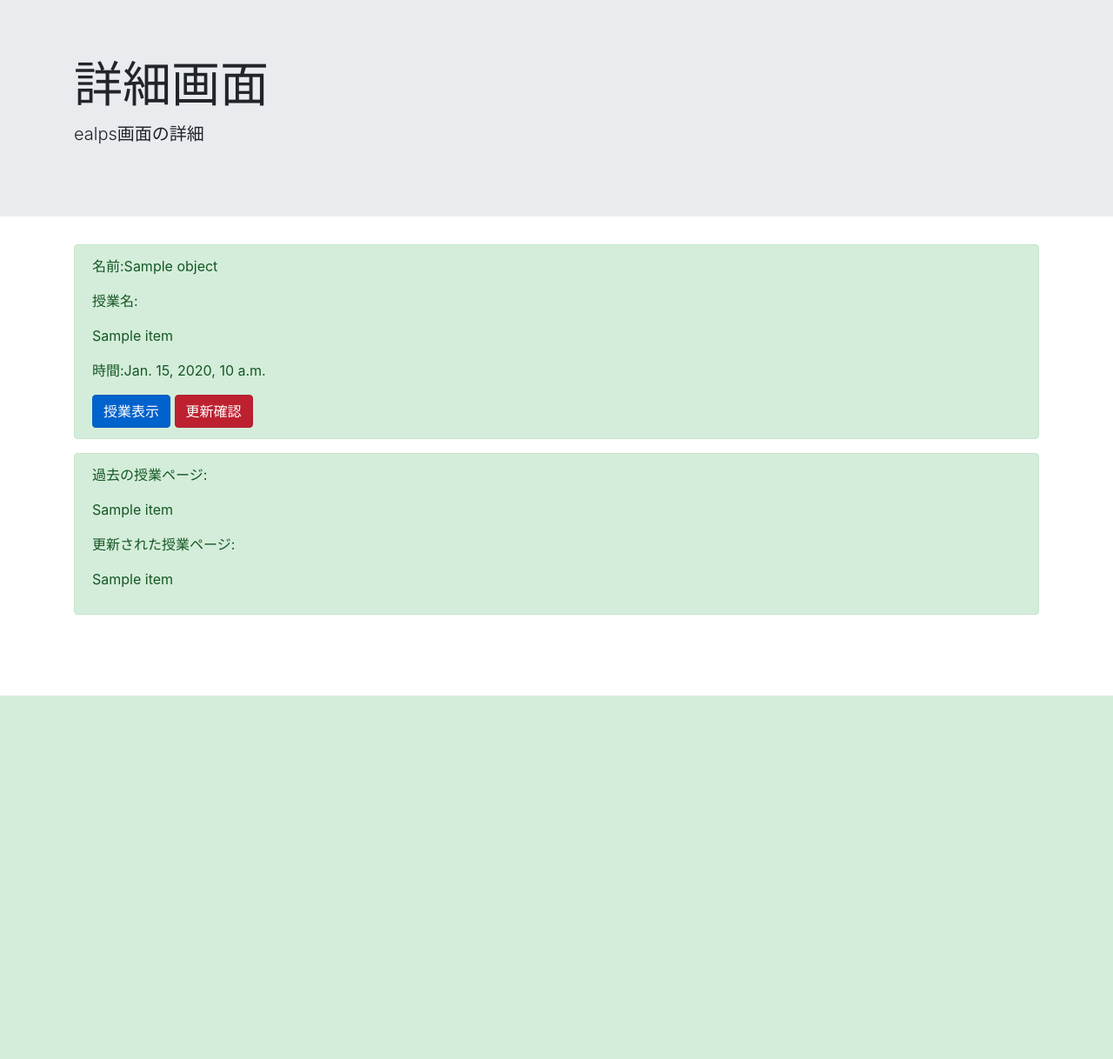
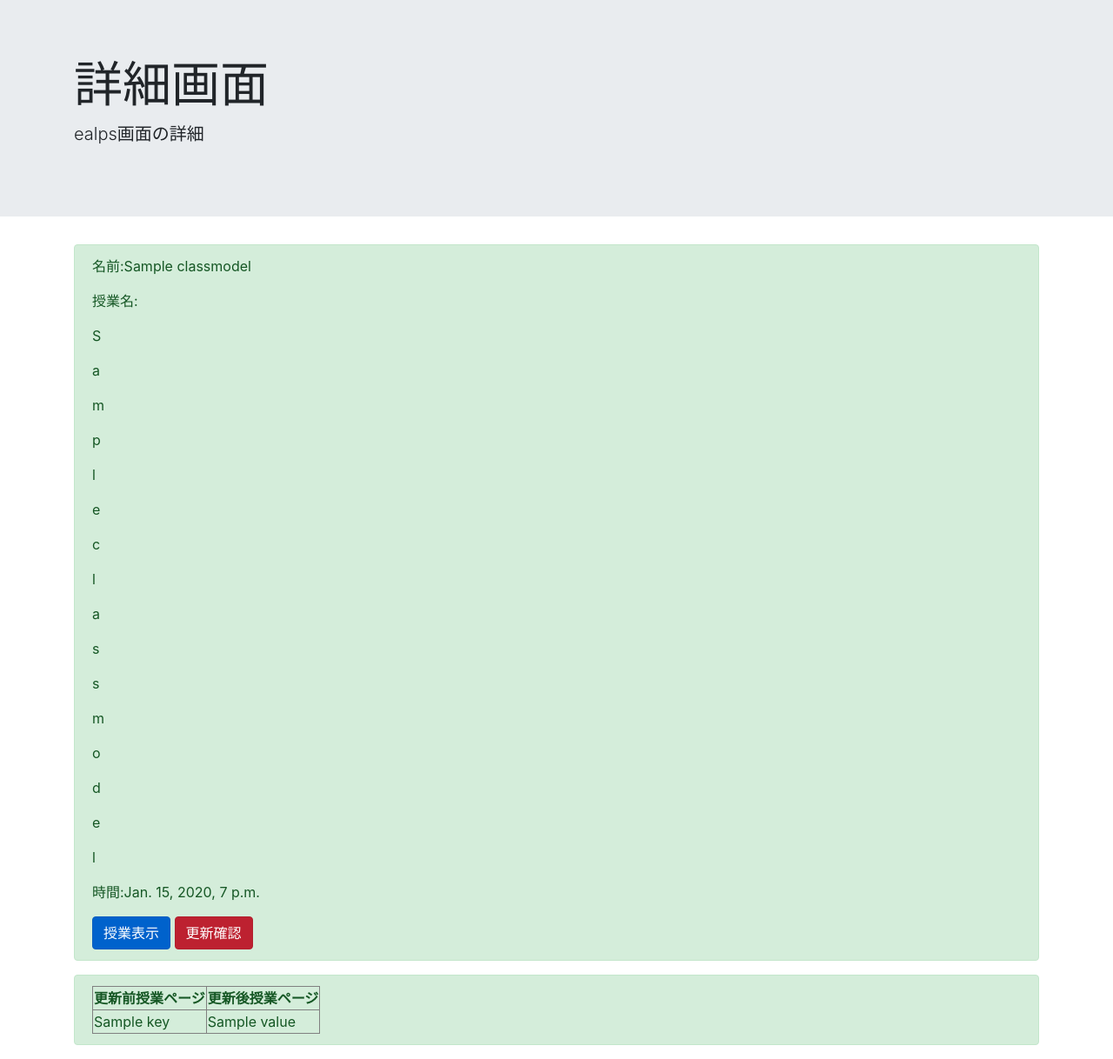
Before and after one commit to hiroehiro/class_update_project, a Django app: template template/detail.html in a window 1280 px wide. Shown: the whole page at 87% size. Before the commit the page ends 800 px from the top, so only its background shows below. Run offline with Django 3.2, Linux system fonts and the light colour scheme; tables that the repository leaves empty hold one stand-in row (values such as "Sample post"); the template is opened without the code that fills it: values that come from a table or form of the project are taken from there, most other values are stand-ins (such as "Sample title", 1, 10 or a date in 2020); some libraries are stand-ins or nearby versions.

Commit message:
差分検出表示

```diff
--- a/class_update_app/models.py
+++ b/class_update_app/models.py
@@ -1,5 +1,5 @@
 #from django.db import models
-from django.db.models import CharField, Model,DateTimeField
+from django.db.models import CharField, Model,DateTimeField,IntegerField
 from datetime import datetime
 from django_mysql.models import ListTextField
 
@@ -10,6 +10,7 @@
     content=ListTextField(base_field=CharField(max_length=100),size=100,null=True)
     oldcontent=ListTextField(base_field=CharField(max_length=100),size=100,null=True)
     newcontent=ListTextField(base_field=CharField(max_length=100),size=100,null=True)
+    lenclass=IntegerField(null=True)
     url=ListTextField(base_field=CharField(max_length=100),size=100,null=True)
     name=CharField(max_length=100,null=True)
     passworld=CharField(max_length=100,null=True)
--- a/class_update_project/settings.py
+++ b/class_update_project/settings.py
@@ -40,7 +40,8 @@
     'django.contrib.sessions',
     'django.contrib.messages',
     'django.contrib.staticfiles',
-    "class_update_app"
+    "class_update_app",
+    "django_boost",
 ]
 
 MIDDLEWARE = [
--- a/requirements.txt
+++ b/requirements.txt
@@ -4,3 +4,4 @@
 requests
 beautifulsoup4
 django_mysql
+django_boost
--- a/template/detail.html
+++ b/template/detail.html
@@ -1,4 +1,5 @@
 {% extends 'base.html' %}
+{% load boost %}
 
 {% block customcss %}
 {% endblock customcss %}
@@ -32,17 +33,29 @@
 {% block content2 %}
 <div class='container'>
   <div class="alert alert-success" role="alert">
-    <p>過去の授業ページ:{% for item in object.oldcontent %}
-      <p>{{item}}</p>
+    <table border="1">
+      <tr>
+        <th>更新前授業ページ</th>
+        <th>更新後授業ページ</th>
+
+      </tr>
+      {% for key,value in sumcontent.items %}
+      {% ifequal key.0 "-"%}
+      <tr>
+        <td bgcolor="ffdce0">{{key}}</td>
+        <td bgcolor="00ffff">{{value}}</td>
+      </tr>
+      {% else %}
+      <tr>
+        <td>{{key}}</td>
+        <td>{{value}}</td>
+      </tr>
+      {% endifequal %}
+
       {% endfor %}
-    </p>
 
-
-    <p>更新された授業ページ:{% for item in object.newcontent %}
-      <p>{{item}}</p>
-      {% endfor %}
-    </p>
-
+  </table>
   </div>
 </div>
+
 {% endblock content2 %}
```
Also changed, not shown: class_update_app/views.py (+20 -8 lines), class_update_app/migrations/0011_classmodel_sumcontent.py (added), class_update_app/migrations/0012_auto_20200918_2037.py (added).
